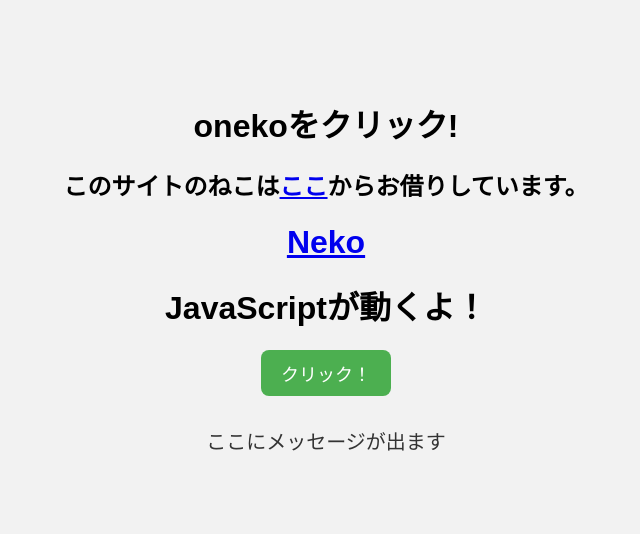
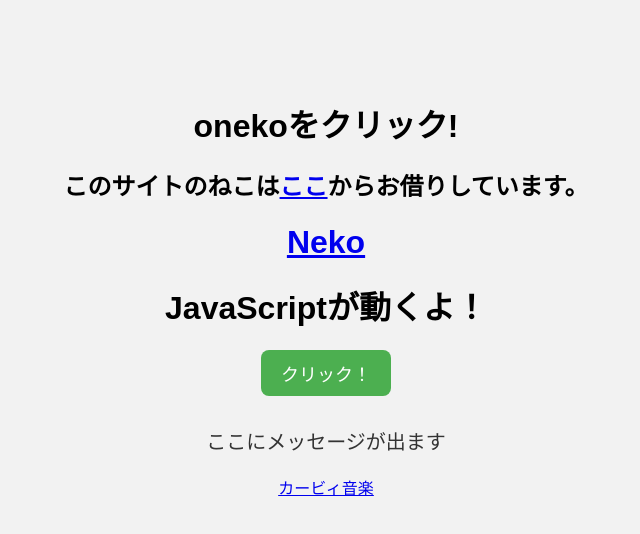
Before and after one commit to sugartyan/my-site, a plain HTML site: page index.html in a window 1280 px wide. Shown: the whole page, without its empty margins (314-954 px from the left). Drawn offline with Linux system fonts and the light colour scheme.

Commit message:
Add files via upload

```diff
--- a/index.html
+++ b/index.html
@@ -41,9 +41,13 @@
 <h1 id=nl><script src="https://webneko.net/n20171213.js"></script><a
 href="https://webneko.net">Neko</a></h1>
   <!--ここまで　変更不可-->
+  <!--scriptタグを入れるのは非推奨らしい、昔の制約で入れてる-->
   <h1>JavaScriptが動くよ！</h1>
   <button onclick="changeText()">クリック！</button>
   <p id="message">ここにメッセージが出ます</p>
+
+
+  <a href="kirby_music.html">カービィ音楽</a>
 
   <script>
     function changeText() {
```
